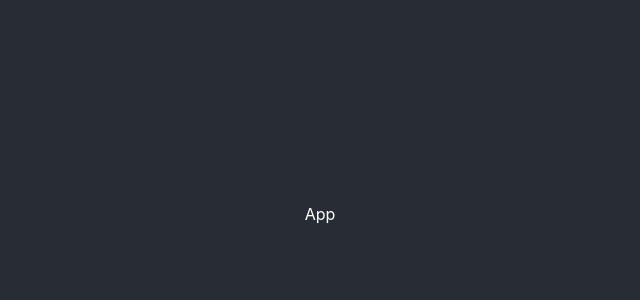
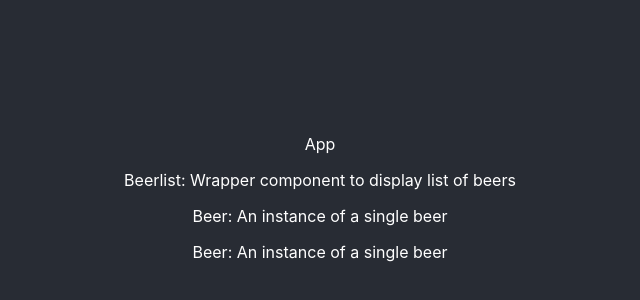
Before and after one commit to rabbiatul-zohra/async-testing-demo, a React (Create React App) app: page / in a window 1280 px wide. Shown: the part 186-486 px from the top of the page, without its empty margins (320-960 px from the left). Built offline with nearby package versions, Linux system fonts and the light colour scheme.

Commit message:
Introduce Beerlist component

```diff
--- a/src/components/App.js
+++ b/src/components/App.js
@@ -1,10 +1,13 @@
 import React from "react";
 import "../styles/app.css";
+
+import BeerList from "./BeerList";
 
 const App = () => {
   return (
     <div className="app">
       App
+      <BeerList />
     </div>
   );
 }
--- a/src/components/BeerList.js
+++ b/src/components/BeerList.js
@@ -1,10 +1,14 @@
 import React from "react";
 import "../styles/beerlist.css";
+
+import Beer from "./Beer";
 
 const BeerList = () => {
   return (
     <div className="beerlist">
       Beerlist: Wrapper component to display list of beers
+      <Beer />
+      <Beer />
     </div>
   );
 };
```
